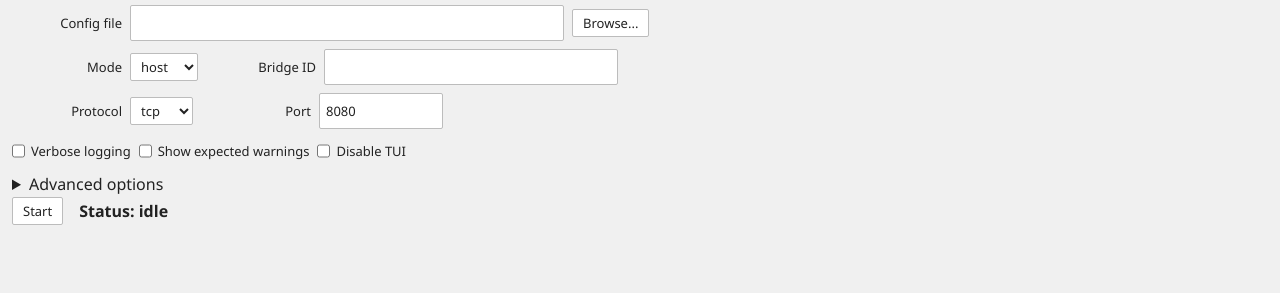
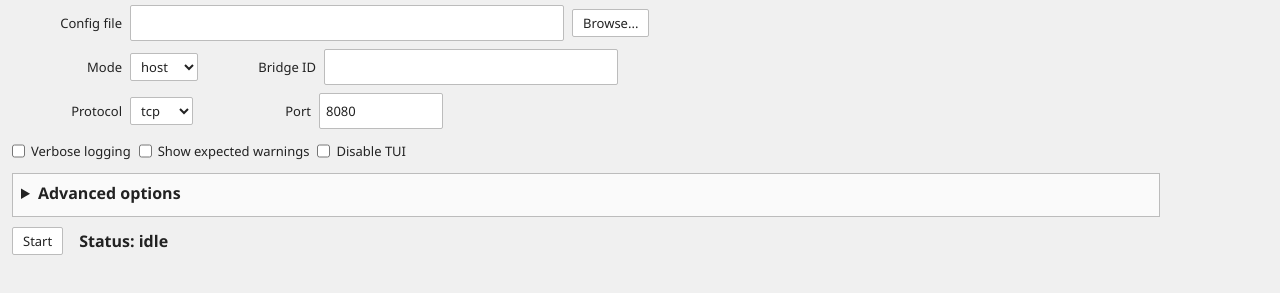
Before and after one commit to Lawtro37/NAT-bridge, a website: page launcher/ui/index.html in a window 1280 px wide. Shown: the part 77-370 px from the top of the page. Drawn offline with Linux system fonts and the light colour scheme.

Commit message:
Change UI css to use detail dropdown instead of button

```diff
--- a/launcher/ui/styles.css
+++ b/launcher/ui/styles.css
@@ -121,12 +121,6 @@ button {
   width: 110px;
 }
 
-#advancedBtn {
-  width: 32px;
-  min-width: 32px;
-  padding: 0;
-}
-
 .advanced {
   border: 1px solid var(--control-border);
   padding: 8px;
@@ -147,3 +141,17 @@ button {
   margin-left: 8px;
   font-weight: 600;
 }
+
+details {
+  width: 90%;
+  border: 1px solid var(--control-border);
+  padding: 8px;
+  padding-bottom: 12px;
+  margin: 0 0 8px;
+  background: var(--panel-bg);
+}
+
+details summary {
+  font-weight: 600;
+  cursor: pointer;
+}
```
